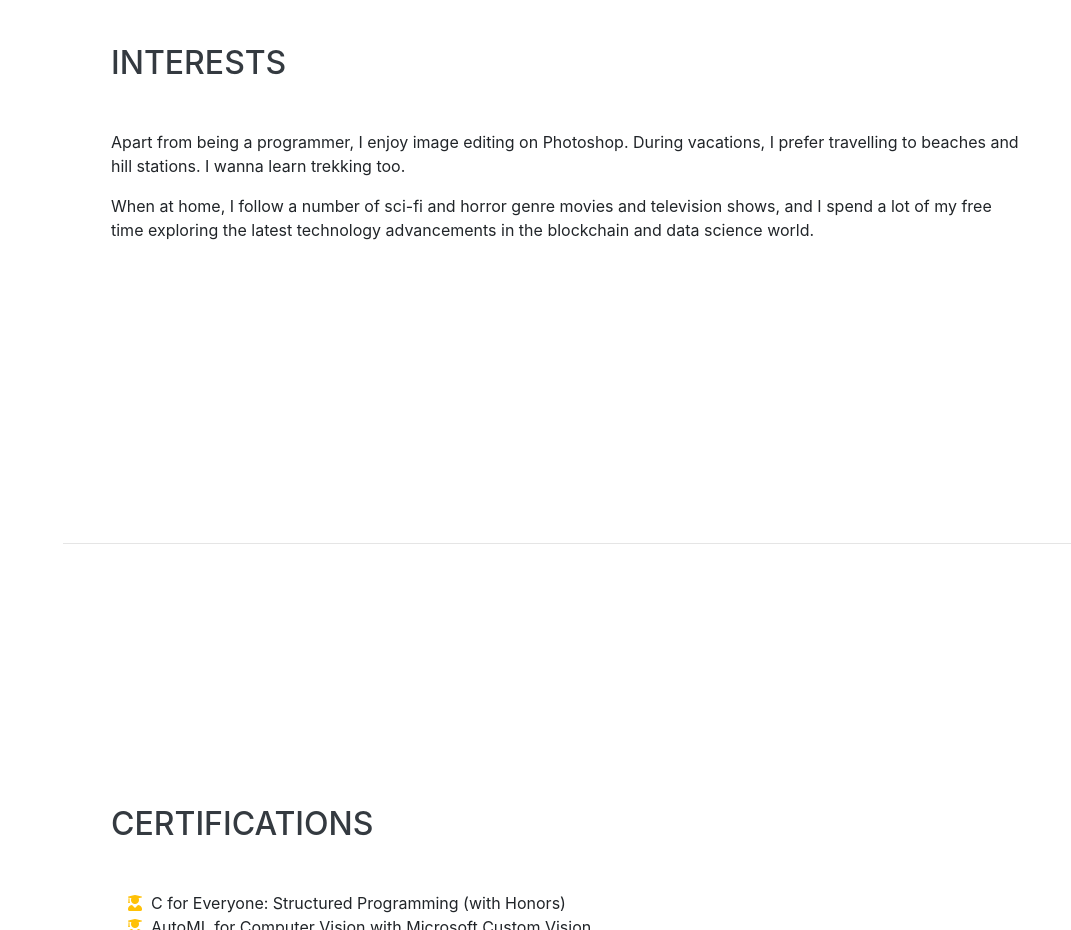
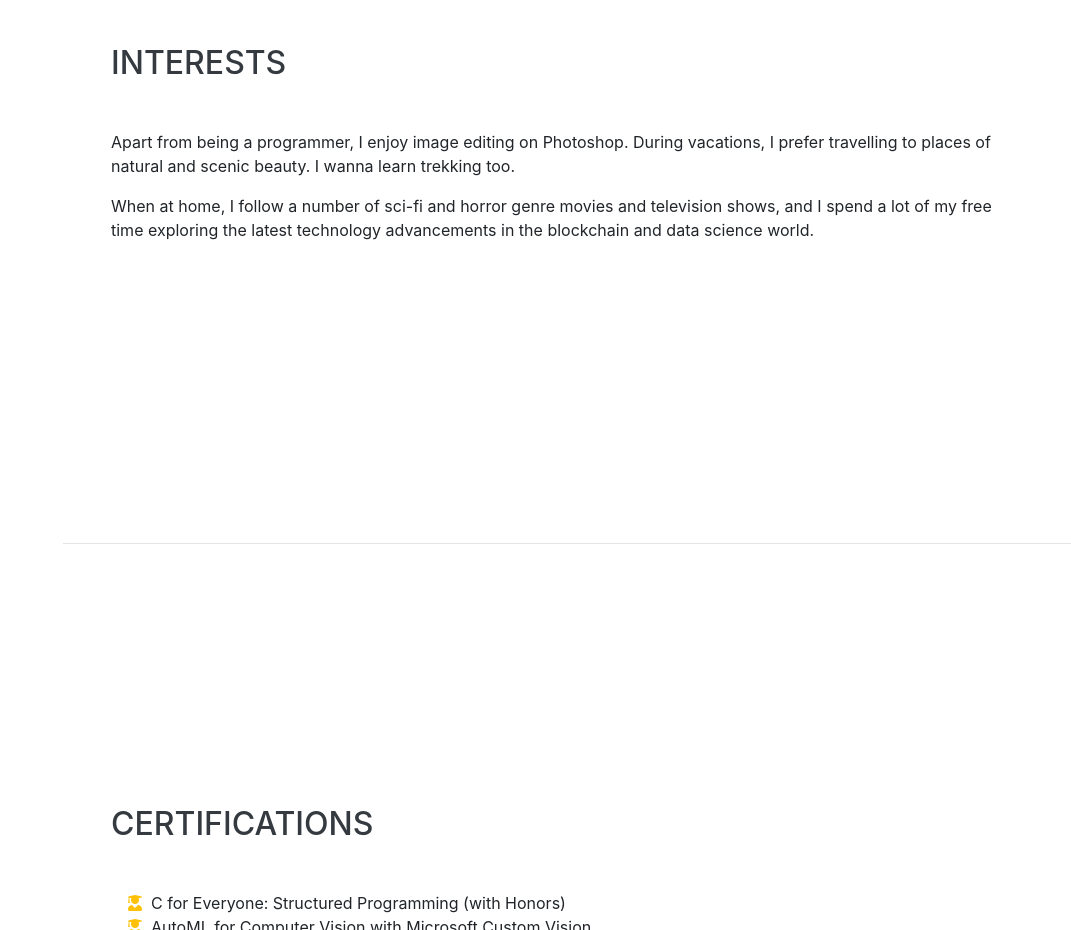
Before and after one commit to n4itik/portfolio, a website with bundled scripts: page index.html in a window 1280 px wide. Shown: the part 2660-3590 px from the top of the page, without its empty margins (209-1280 px from the left). Built offline with nearby package versions, Linux system fonts and the light colour scheme; a web font is replaced by a local one.

Commit message:
Update index.html

```diff
--- a/index.html
+++ b/index.html
@@ -175,7 +175,7 @@
     <section class="resume-section p-3 p-lg-5 d-flex align-items-center" id="interests">
       <div class="w-100">
         <h2 class="mb-5">Interests</h2>
-        <p>Apart from being a programmer, I enjoy image editing on Photoshop. During vacations, I prefer travelling to beaches and hill stations. I wanna learn trekking too.</p>
+        <p>Apart from being a programmer, I enjoy image editing on Photoshop. During vacations, I prefer travelling to places of natural and scenic beauty. I wanna learn trekking too.</p>
         <p class="mb-0">When at home, I follow a number of sci-fi and horror genre movies and television shows, and I spend a lot of my free time exploring the latest technology advancements in the blockchain and data science world.</p>
       </div>
     </section>
```
